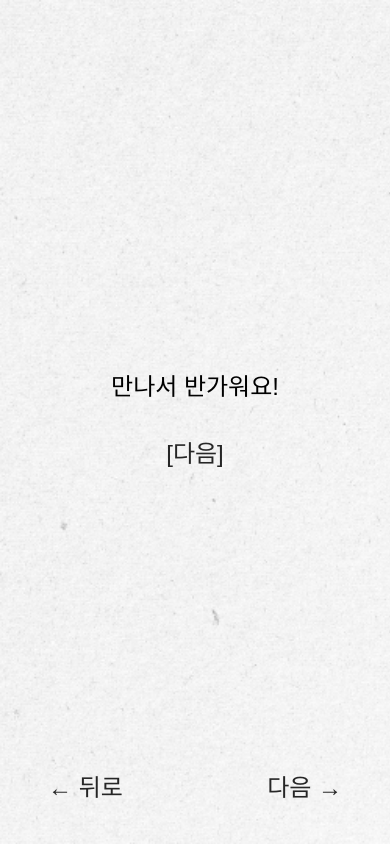
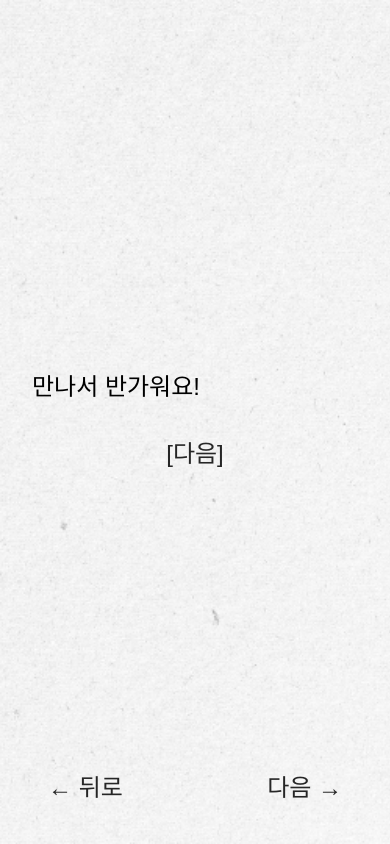
Before and after one commit to yoonjuho92/saelab, a Next.js app: page /day1 in a window 390 px wide. Built offline with nearby package versions, Linux system fonts and the light colour scheme; a web font is replaced by a local one.

Commit message:
day1 page5 mobile

```diff
--- a/app/day1/layout.tsx
+++ b/app/day1/layout.tsx
@@ -7,5 +7,9 @@ export default function Day1Layout({
 }: {
   children: React.ReactNode;
 }) {
-  return <Day1Provider>{children}</Day1Provider>;
+  return (
+    <Day1Provider>
+      <div className="h-full overflow-y-auto w-full">{children}</div>
+    </Day1Provider>
+  );
 }
--- a/app/day1/page.tsx
+++ b/app/day1/page.tsx
@@ -25,10 +25,10 @@ function StoryCard({ story }: StoryCardProps) {
   const description = frameworkDescriptions[story.metadata.framework] || "";
 
   return (
-    <div className="h-full overflow-y-auto px-1 lg:px-2">
-      <div className="p-4 lg:p-8 bg-white/80 dark:bg-neutral-900/70 rounded-2xl border-2 border-neutral-300 dark:border-neutral-700">
+    <div className="h-full overflow-y-auto">
+      <div className="p-3 lg:p-8 bg-white/80 dark:bg-neutral-900/70 rounded-xl lg:rounded-2xl border-2 border-neutral-300 dark:border-neutral-700">
         {description && (
-          <p className="text-xs lg:text-base text-neutral-600 dark:text-neutral-400 mb-4 lg:mb-6 text-center italic">
+          <p className="text-xl lg:text-3xl text-neutral-600 dark:text-neutral-400 mb-4 lg:mb-6 text-center italic">
             {description}
           </p>
         )}
@@ -355,7 +355,7 @@ export default function Day() {
       </div>
 
       {/* Selected Framework Content with Fixed Height */}
-      <div className="max-h-[65vh] lg:max-h-[60vh] overflow-hidden flex-1">
+      <div className="overflow-x-auto pb-16">
         {selectedFramework === "gulino" && stories.gulino && (
           <StoryCard story={stories.gulino} />
         )}
@@ -372,9 +372,9 @@ export default function Day() {
   const pages = [page1, page2, page3, page4, page5];
 
   return (
-    <div className="min-h-screen flex-col flex items-center justify-center relative">
+    <div className="flex-col flex items-center h-screen justify-center">
       <div
-        className={`transition-opacity duration-300 ${
+        className={`transition-opacity w-full duration-300 ${
           isTransitioning ? "opacity-0" : "opacity-100"
         }`}
       >
--- a/app/layout.tsx
+++ b/app/layout.tsx
@@ -23,7 +23,7 @@ export default function RootLayout({
       <body
         className={
           yui.className +
-          " max-h-screen break-keep leading-relaxed text-2xl lg:text-4xl px-4 lg:px-24 antialiased min-h-screen bg-[url('/bg.png')] bg-cover overflow-x-hidden"
+          " max-h-screen break-keep leading-relaxed text-2xl lg:text-4xl px-8 lg:px-24 antialiased min-h-screen bg-[url('/bg.png')] bg-cover"
         }
       >
         {children}
```
